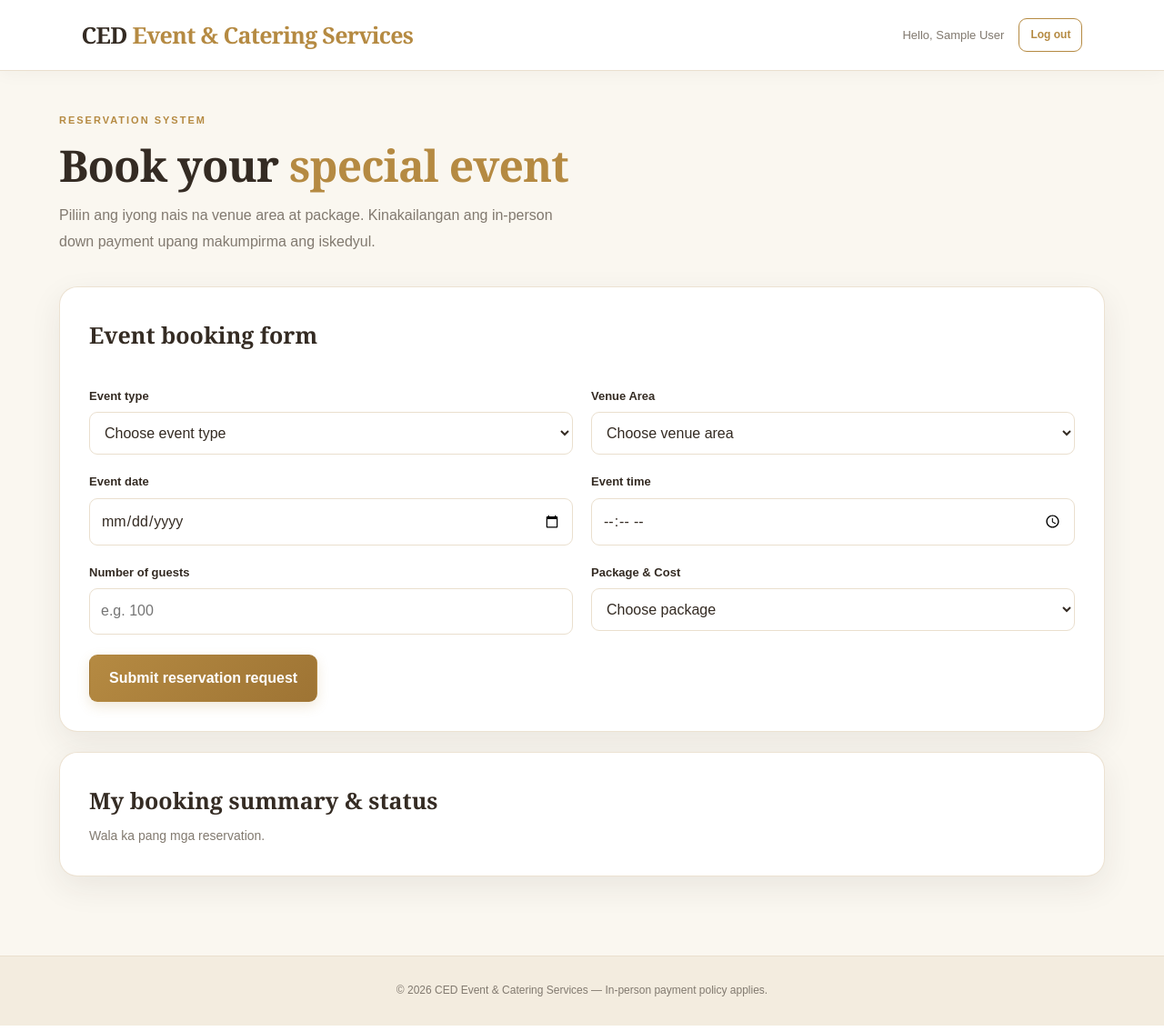
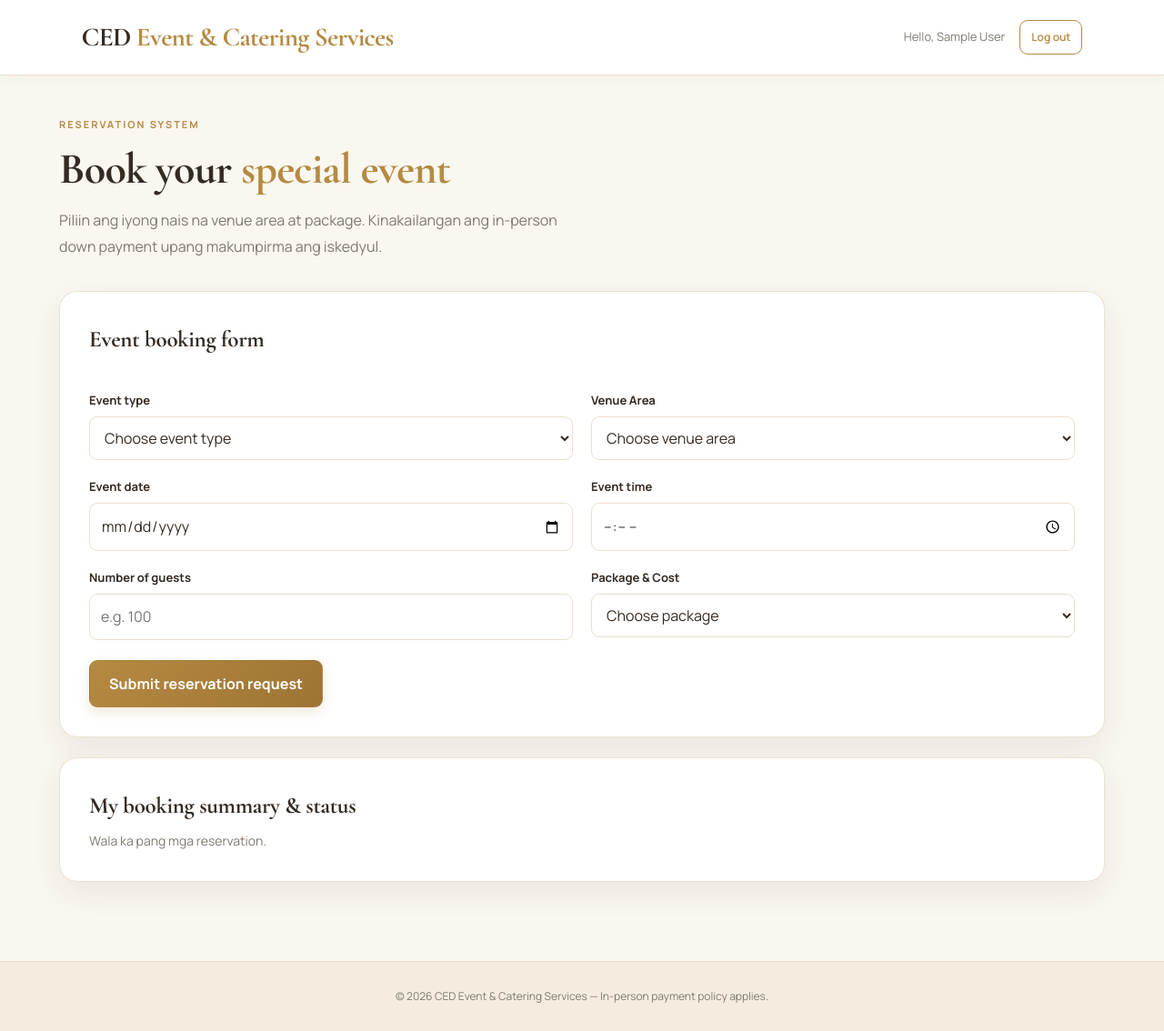
Before and after one commit to plantillajohncarlo9-alt/Smart-Event-Booking-System, a PHP site: page /booking.php in a window 1280 px wide. Shown: the whole page at 91% size. Run offline with PHP 8.4, Linux system fonts and the light colour scheme; the visitor is signed in with stand-in values (Sample User, id 1); data that the repository does not hold is empty.

Commit message:
Refactor CSS for premium event website upgrade

```diff
--- a/style.css
+++ b/style.css
@@ -947,3 +947,46 @@ tr:hover td {
         padding: 15px;
     }
 }
+
+/* PREMIUM TYPOGRAPHY */
+
+body,
+input,
+select,
+textarea,
+button {
+    font-family: 'Manrope', sans-serif;
+}
+
+h1,
+h2,
+h3,
+.brand,
+.intro-panel h1,
+.page-heading h1,
+.content-card h2,
+.auth-form h2 {
+    font-family: 'Cormorant Garamond', serif;
+    font-weight: 700;
+}
+
+h1 {
+    letter-spacing: -0.5px;
+}
+
+h2 {
+    letter-spacing: -0.3px;
+}
+
+.brand {
+    font-size: 29px;
+    font-weight: 700;
+}
+
+label,
+.btn,
+.nav-links,
+.eyebrow,
+th {
+    font-family: 'Manrope', sans-serif;
+}
```
